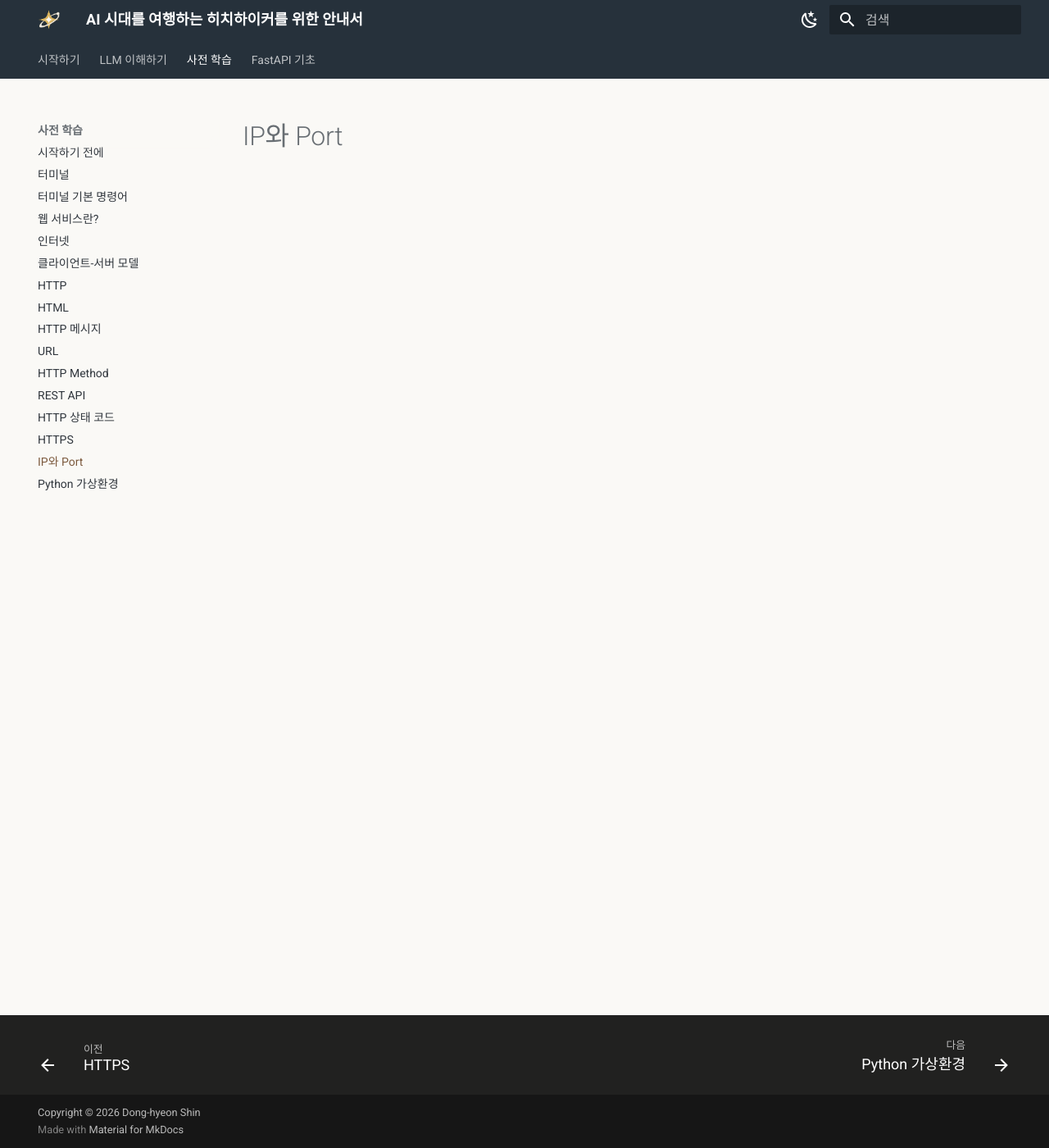
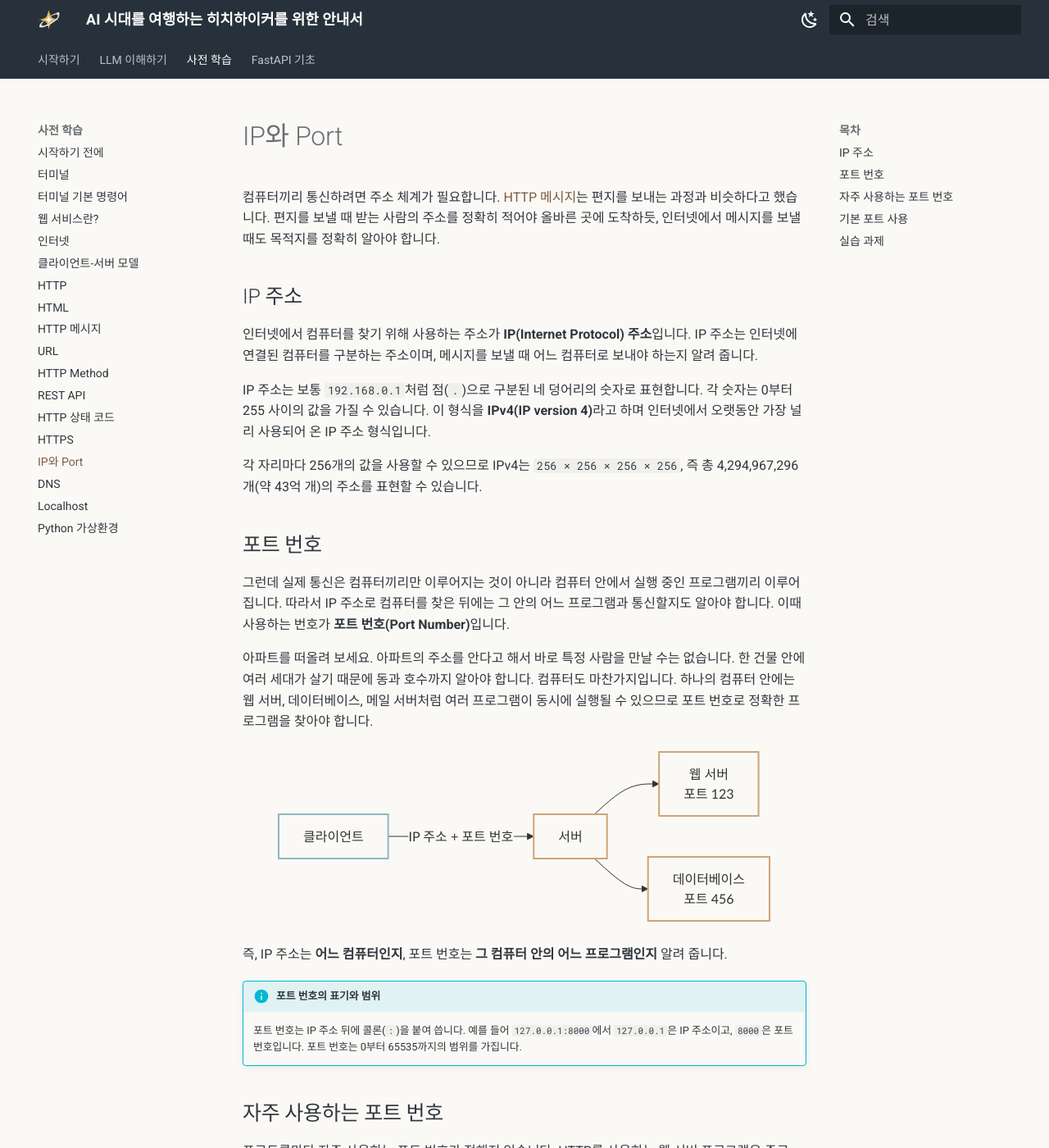
Before and after one commit to qu3vipon/the-hitchhikers-guide-to-ai, an MkDocs documentation site: the page built from docs/prerequisites/ip-port.md, in a window 1280 px wide and 1400 px high. Shown: the whole window at 82% size. Built offline with MkDocs 1.6.1 and Material for MkDocs 9.7.7, drawn with Linux system fonts in a browser that asks for light colours; some of the changed text lies outside the part shown.

Commit message:
docs: expand network prerequisites

````diff
--- a/docs/prerequisites/ip-port.md
+++ b/docs/prerequisites/ip-port.md
@@ -1 +1,84 @@
 # IP와 Port
+
+컴퓨터끼리 통신하려면 주소 체계가 필요합니다. [HTTP 메시지](http-message.md)는 편지를 보내는 과정과 비슷하다고 했습니다. 편지를 보낼 때 받는 사람의 주소를 정확히 적어야 올바른 곳에 도착하듯, 인터넷에서 메시지를 보낼 때도 목적지를 정확히 알아야 합니다.
+
+## IP 주소 {#ip-address}
+
+인터넷에서 컴퓨터를 찾기 위해 사용하는 주소가 **IP(Internet Protocol) 주소**입니다. IP 주소는 인터넷에 연결된 컴퓨터를 구분하는 주소이며, 메시지를 보낼 때 어느 컴퓨터로 보내야 하는지 알려 줍니다.
+
+IP 주소는 보통 `192.168.0.1`처럼 점(`.`)으로 구분된 네 덩어리의 숫자로 표현합니다. 각 숫자는 0부터 255 사이의 값을 가질 수 있습니다. 이 형식을 **IPv4(IP version 4)**라고 하며 인터넷에서 오랫동안 가장 널리 사용되어 온 IP 주소 형식입니다.
+
+각 자리마다 256개의 값을 사용할 수 있으므로 IPv4는 `256 × 256 × 256 × 256`, 즉 총 4,294,967,296개(약 43억 개)의 주소를 표현할 수 있습니다.
+
+## 포트 번호 {#port-number}
+
+그런데 실제 통신은 컴퓨터끼리만 이루어지는 것이 아니라 컴퓨터 안에서 실행 중인 프로그램끼리 이루어집니다. 따라서 IP 주소로 컴퓨터를 찾은 뒤에는 그 안의 어느 프로그램과 통신할지도 알아야 합니다. 이때 사용하는 번호가 **포트 번호(Port Number)**입니다.
+
+아파트를 떠올려 보세요. 아파트의 주소를 안다고 해서 바로 특정 사람을 만날 수는 없습니다. 한 건물 안에 여러 세대가 살기 때문에 동과 호수까지 알아야 합니다. 컴퓨터도 마찬가지입니다. 하나의 컴퓨터 안에는 웹 서버, 데이터베이스, 메일 서버처럼 여러 프로그램이 동시에 실행될 수 있으므로 포트 번호로 정확한 프로그램을 찾아야 합니다.
+
+```mermaid
+flowchart LR
+    client[클라이언트] -->|IP 주소 + 포트 번호| server[서버]
+    server --> web[웹 서버<br>포트 123]
+    server --> database[데이터베이스<br>포트 456]
+
+    classDef client fill:transparent,stroke:#8eb7c2,stroke-width:2px
+    classDef server fill:transparent,stroke:#d0a476,stroke-width:2px
+    class client client
+    class server,web,database server
+```
+
+즉, IP 주소는 **어느 컴퓨터인지**, 포트 번호는 **그 컴퓨터 안의 어느 프로그램인지** 알려 줍니다.
+
+!!! info "포트 번호의 표기와 범위"
+    포트 번호는 IP 주소 뒤에 콜론(`:`)을 붙여 씁니다. 예를 들어 `127.0.0.1:8000`에서 `127.0.0.1`은 IP 주소이고, `8000`은 포트 번호입니다. 포트 번호는 0부터 65535까지의 범위를 가집니다.
+
+## 자주 사용하는 포트 번호 {#common-port-numbers}
+
+프로토콜마다 자주 사용하는 포트 번호가 정해져 있습니다. HTTP를 사용하는 웹 서버 프로그램은 주로 80번 포트를 사용하고, HTTPS를 사용하는 웹 서버 프로그램은 주로 443번 포트를 사용합니다.
+
+| 프로토콜 | 기본 포트 번호 | 주로 연결하는 프로그램 |
+| --- | ---: | --- |
+| HTTP | 80 | 웹 서버 |
+| HTTPS | 443 | 보안 연결을 사용하는 웹 서버 |
+
+## 기본 포트 사용 {#default-port-usage}
+
+웹 브라우저에서 `https://example.com:443`을 입력해 보세요. 페이지가 열린 뒤 주소창을 보면 `:443` 부분이 사라져 있습니다. HTTPS의 기본 포트가 443이므로 브라우저가 굳이 표시하지 않는 것입니다. 마찬가지로 포트 번호 없이 `https://example.com`까지만 입력해도 실제로는 443번 포트를 이용해 통신합니다.
+
+<img src="../../assets/images/exampledotcom_port.png" alt="브라우저 주소창에 example.com:443을 입력한 화면" class="example-domain-image">
+
+이번에는 curl로도 기본 포트가 어떻게 사용되는지 확인해 보겠습니다. 아래 명령어를 실행해 보세요.
+
+=== "macOS"
+
+    ```shell
+    curl -v https://example.com
+    ```
+
+=== "Windows PowerShell"
+
+    ```powershell
+    curl.exe -v https://example.com
+    ```
+
+출력의 앞부분에서 아래와 비슷한 줄을 찾을 수 있습니다.
+
+```text
+* Connected to example.com (...) port 443
+```
+
+요청시 주소 앞에 `https://`라는 프로토콜을 지정했기 때문에, 포트 번호를 따로 적지 않아도 curl은 HTTPS의 기본 포트인 443번으로 요청을 보냅니다. 그래서 출력에 `port 443`이 표시됩니다.
+
+## :material-pencil: 실습 과제 {#exercises}
+
+다음 문장이 맞으면 O, 틀리면 X를 선택하세요.
+
+1. IP 주소만 알면 한 컴퓨터 안에서 실행 중인 특정 프로그램까지 찾을 수 있다.
+2. HTTPS의 기본 포트 번호는 443이다.
+3. `https://example.com`처럼 주소에 포트 번호가 보이지 않아도 브라우저는 포트 번호를 사용해 통신한다.
+
+??? success "정답·해설"
+    1. **X** — IP 주소는 컴퓨터를 찾는 주소입니다. 그 컴퓨터 안의 특정 프로그램을 찾으려면 포트 번호도 필요합니다.
+    2. **O** — HTTPS를 사용하는 웹 서버는 기본적으로 443번 포트를 사용합니다.
+    3. **O** — HTTPS의 기본 포트인 443은 생략할 수 있지만, 실제 통신에는 사용됩니다.
--- a/mkdocs.yml
+++ b/mkdocs.yml
@@ -59,6 +59,8 @@ nav:
       - HTTP 상태 코드: prerequisites/http-status-codes.md
       - HTTPS: prerequisites/https.md
       - IP와 Port: prerequisites/ip-port.md
+      - DNS: prerequisites/dns.md
+      - Localhost: prerequisites/localhost.md
       - Python 가상환경: prerequisites/python-virtual-environment.md
   - FastAPI 기초:
       - 1. 과정 소개:
````
Also changed, not shown: docs/llm/index.md (+2 -6 lines), docs/prerequisites/dns.md (added, +1 -0 lines), docs/prerequisites/localhost.md (added, +1 -0 lines), docs/assets/images/exampledotcom_port.png (added).
